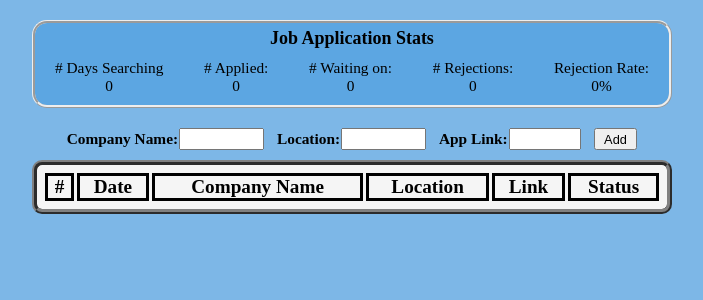
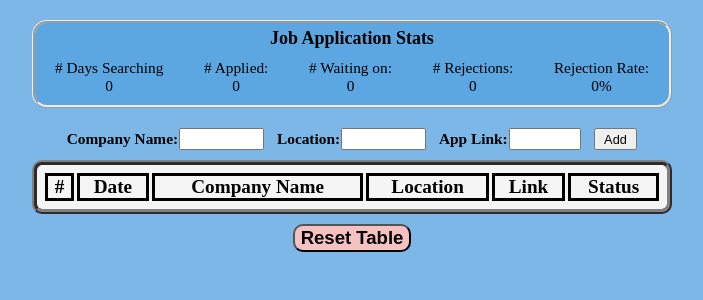
Before and after one commit to mwzheng/job-application-tracker, a React (Create React App) app: page / in a window 1280 px wide. Shown: the top 300 px of the page, without its empty margins (288-991 px from the left). Built offline with nearby package versions, Linux system fonts and the light colour scheme.

Commit message:
Added reset button

```diff
--- a/src/App.css
+++ b/src/App.css
@@ -151,3 +151,20 @@ button:hover {
 #rejected.statusButton {
     background-color: rgb(241, 177, 177);
 }
+
+#resetContainer {
+    display: flex;
+}
+
+#resetButton {
+    margin: auto;
+    transition: ease-in-out .3s;
+    background-color: rgb(245, 193, 193);
+    font-weight: bold;
+    font-size: 1.45vw;
+    border-radius: 10px;
+}
+
+#resetButton:hover {
+    background-color: rgb(248, 147, 147);
+}
--- a/src/App.js
+++ b/src/App.js
@@ -3,6 +3,7 @@ import './App.css';
 import Table from './Components/Table';
 import Form from './Components/Form';
 import Stats from './Components/Stats';
+import Reset from './Components/Reset';
 
 function App() {
   //const sampleData = [
@@ -54,6 +55,7 @@ function App() {
       <Stats jobs={jobs} />
       <Form jobs={jobs} setJobs={setJobs} />
       <Table jobs={jobs} setJobs={setJobs} />
+      <Reset setJobs={setJobs} />
     </div>
   );
 }
--- /dev/null
+++ b/src/Components/Reset.js
@@ -0,0 +1,19 @@
+import React from 'react';
+
+// Component used to reset/delete all data information
+const Reset = ({ setJobs }) => {
+
+    // Resets the job apps currently in the table
+    const resetJobAppList = () => {
+        if (window.confirm("Are you sure you want to reset table?\nThis CANNOT be undone!")) {
+            localStorage.removeItem('jobAppList');
+            setJobs('[]');
+        }
+    }
+
+    return <div id='resetContainer'>
+        <button id='resetButton' onClick={resetJobAppList}>Reset Table</button>
+    </div>
+}
+
+export default Reset;
```
Also changed, not shown: 1 other file (tests, documents, lock files or other folders).
